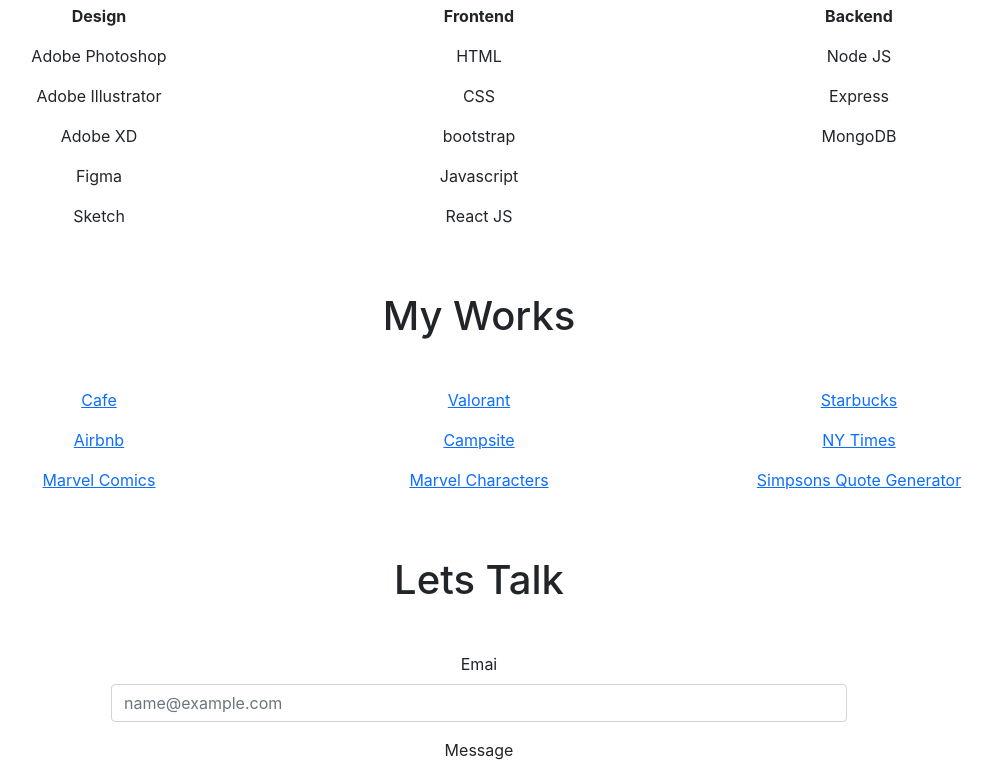
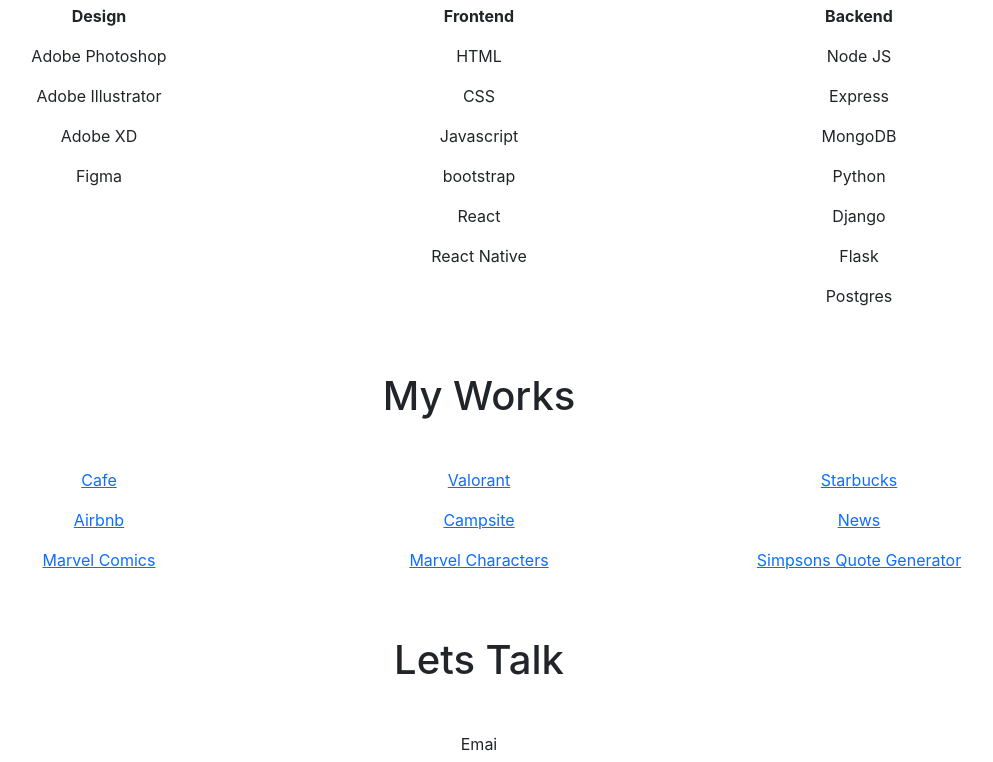
Before and after one commit to shwangbo80/soo_portfolio, a React (Create React App) app: page / in a window 1280 px wide. Shown: the part 1420-2182 px from the top of the page, without its empty margins (161-1154 px from the left). Built offline with nearby package versions, Linux system fonts and the light colour scheme.

Commit message:
fixed news porject link

```diff
--- a/src/components/Home.js
+++ b/src/components/Home.js
@@ -5,7 +5,7 @@
 export default function Home() {
   return (
     <div className="text-center mt-5 pt-3">
-      <h1 className="pt-5 mt-5">Designer, Fullstack Developer</h1>
+      <h1 className="pt-5 mt-5">Fullstack Developer</h1>
       <p className="">I design and code beautifully simple things.</p>
       <img src="./img/soo.jpg" alt="Soo" className="sooImage my-5"></img>
       <Container fluid className="devImgContainer py-5">
@@ -45,16 +45,16 @@
             <p>Adobe Illustrator</p>
             <p>Adobe XD</p>
             <p>Figma</p>
-            <p>Sketch</p>
           </Col>
           <Col>
             <CodeSlash className="skillIcons" />
             <p className="fw-bold text-dark mt-3">Frontend</p>
             <p>HTML</p>
             <p>CSS</p>
+            <p>Javascript</p>
             <p>bootstrap</p>
-            <p>Javascript</p>
-            <p>React JS</p>
+            <p>React</p>
+            <p>React Native</p>
           </Col>
           <Col>
             <Gear className="skillIcons" />
@@ -62,6 +62,10 @@
             <p>Node JS</p>
             <p>Express</p>
             <p>MongoDB</p>
+            <p>Python</p>
+            <p>Django</p>
+            <p>Flask</p>
+            <p>Postgres</p>
           </Col>
         </Row>
       </Container>
@@ -69,37 +73,55 @@
         <h1 className="m-5">My Works</h1>
         <Row>
           <Col>
+            <p>
               <a href="https://cafe.soohwangbo.com" target="_blank">
-              <p>Cafe</p>
+                Cafe
               </a>
+            </p>
+            <p>
               <a href="https://airbnb.soohwangbo.com" target="_blank">
-              <p>Airbnb</p>
+                Airbnb
               </a>
+            </p>
+            <p>
               <a href="https://comic.soohwangbo.com" target="_blank">
-              <p>Marvel Comics</p>
+                Marvel Comics
               </a>
+            </p>
           </Col>
           <Col>
+            <p>
               <a href="https://valorant.soohwangbo.com" target="_blank">
-              <p>Valorant</p>
+                Valorant
               </a>
+            </p>
+            <p>
               <a href="https://camp.soohwangbo.com" target="_blank">
-              <p>Campsite</p>
+                Campsite
               </a>
+            </p>
+            <p>
               <a href="https://marvel.soohwangbo.com" target="_blank">
-              <p>Marvel Characters</p>
+                Marvel Characters
               </a>
+            </p>
           </Col>
           <Col>
+            <p>
               <a href="https://sb.soohwangbo.com" target="_blank">
-              <p>Starbucks</p>
+                Starbucks
               </a>
-            <a href="https://nytimes.soohwangbo.com" target="_blank">
-              <p>NY Times</p>
+            </p>
+            <p>
+              <a href="https://news.soohwangbo.com" target="_blank">
+                News
               </a>
+            </p>
+            <p>
               <a href="https://simpsons.soohwangbo.com" target="_blank">
-              <p>Simpsons Quote Generator</p>
+                Simpsons Quote Generator
               </a>
+            </p>
           </Col>
         </Row>
       </Container>
```
Lines whose indentation alone changed are shown as unchanged.
